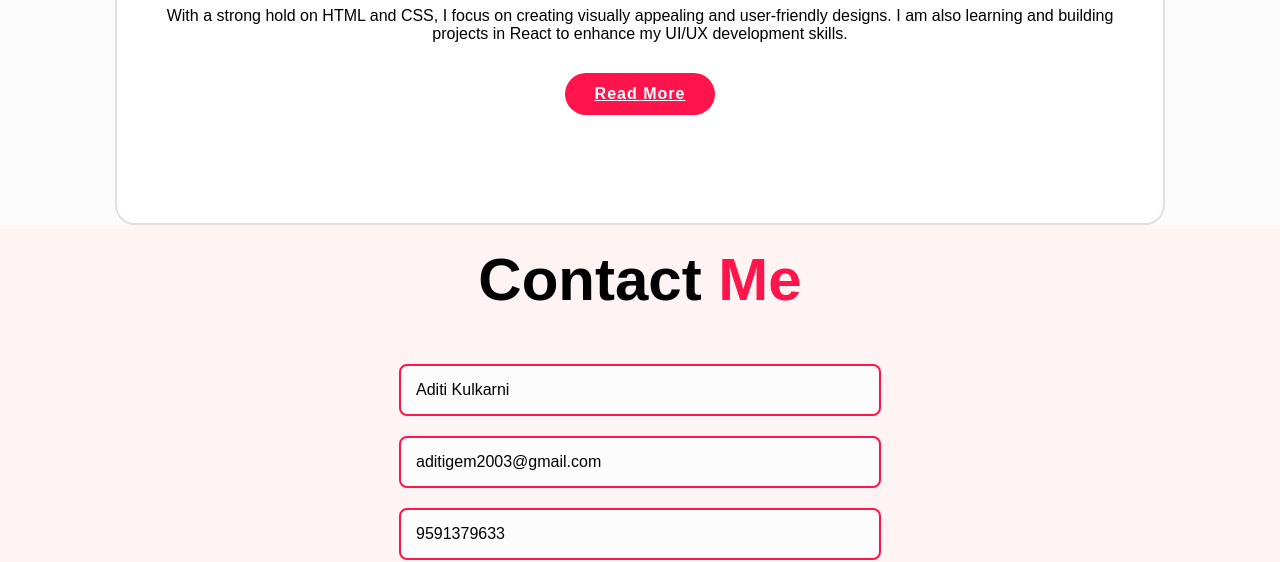
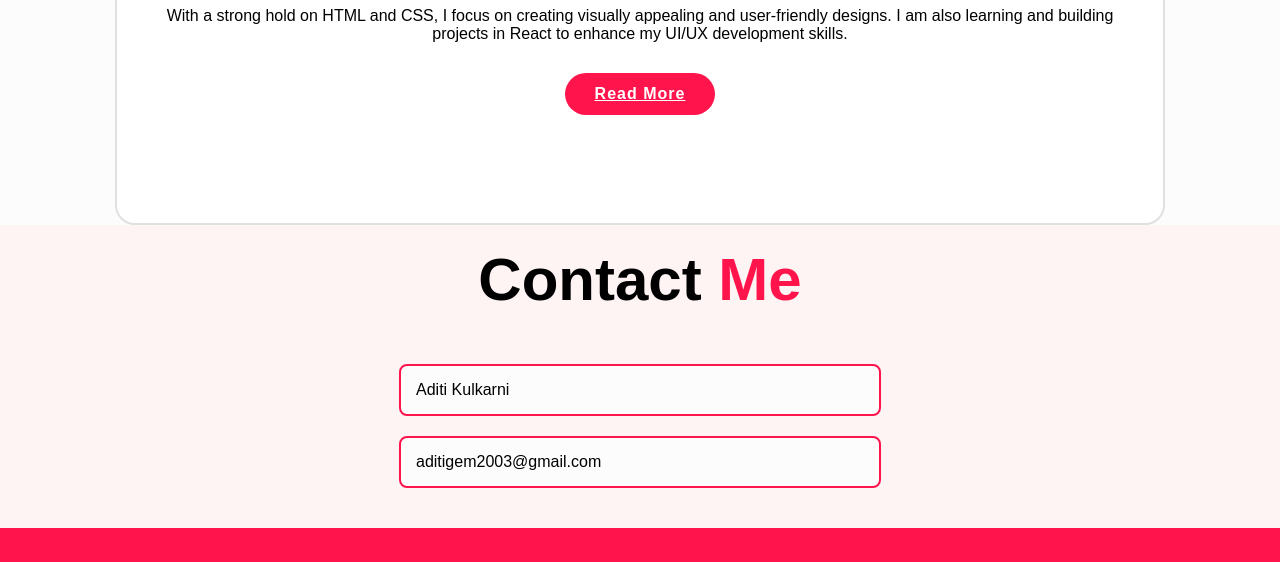
Before and after one commit to aditics017/Portfolio, a plain HTML site: page index.html in a window 1280 px wide. Shown: the part 5098-5660 px from the top of the page. Drawn offline with nearby package versions, Linux system fonts and the light colour scheme.

```diff
--- a/index.html
+++ b/index.html
@@ -246,9 +246,6 @@
                 <input type="text" name="full-name" value="Aditi Kulkarni" placeholder="Full Name" readonly>
                 <input type="email" name="email" value="aditigem2003@gmail.com" placeholder="Email" readonly>
             </div>
-            <div class="input-box">
-                <input type="text" name="phone" value="9591379633" placeholder="Phone Number" readonly>
-            </div>
         </form>
     </section>
 
```
